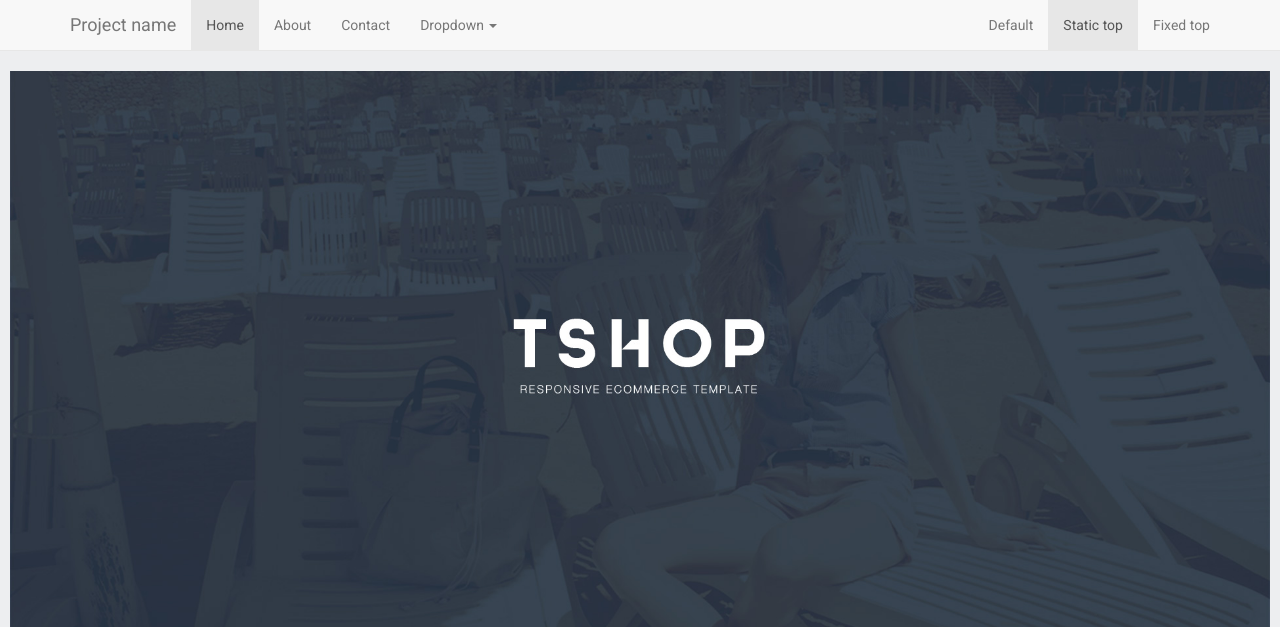
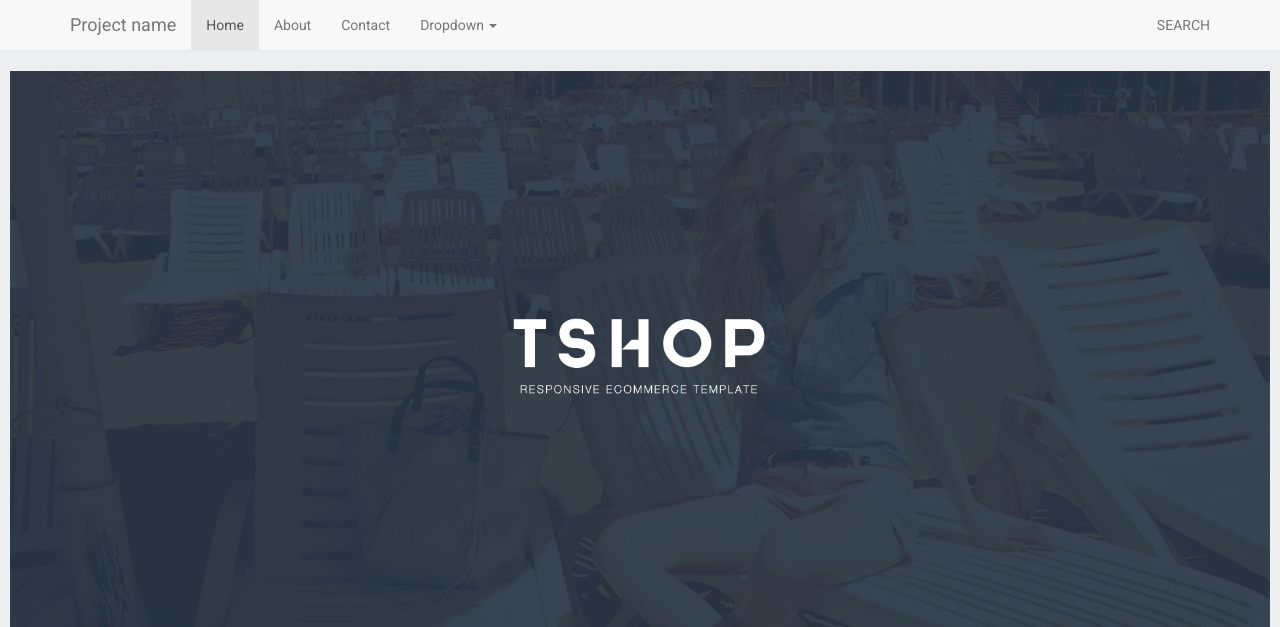
Before and after one commit to deweweb/djop, a Django app: page / in a window 1280 px wide. Shown: the top 627 px of the page. Run offline with Django 3.2, Linux system fonts and the light colour scheme; data that the repository does not hold is empty; some libraries are stand-ins or nearby versions.

Commit message:
menue dirt serarch 2

```diff
--- a/templates/navi.html
+++ b/templates/navi.html
@@ -29,9 +29,7 @@
             </li>
           </ul>
           <ul class="nav navbar-nav navbar-right">
-            <li><a href="../navbar/">Default</a></li>
-            <li class="active"><a href="./">Static top <span class="sr-only">(current)</span></a></li>
-            <li><a href="../navbar-fixed-top/">Fixed top</a></li>
+            <li><a href="../navbar/">SEARCH</a></li>
           </ul>
         </div><!--/.nav-collapse -->
       </div>
```
Also changed, not shown: 1 other file.
